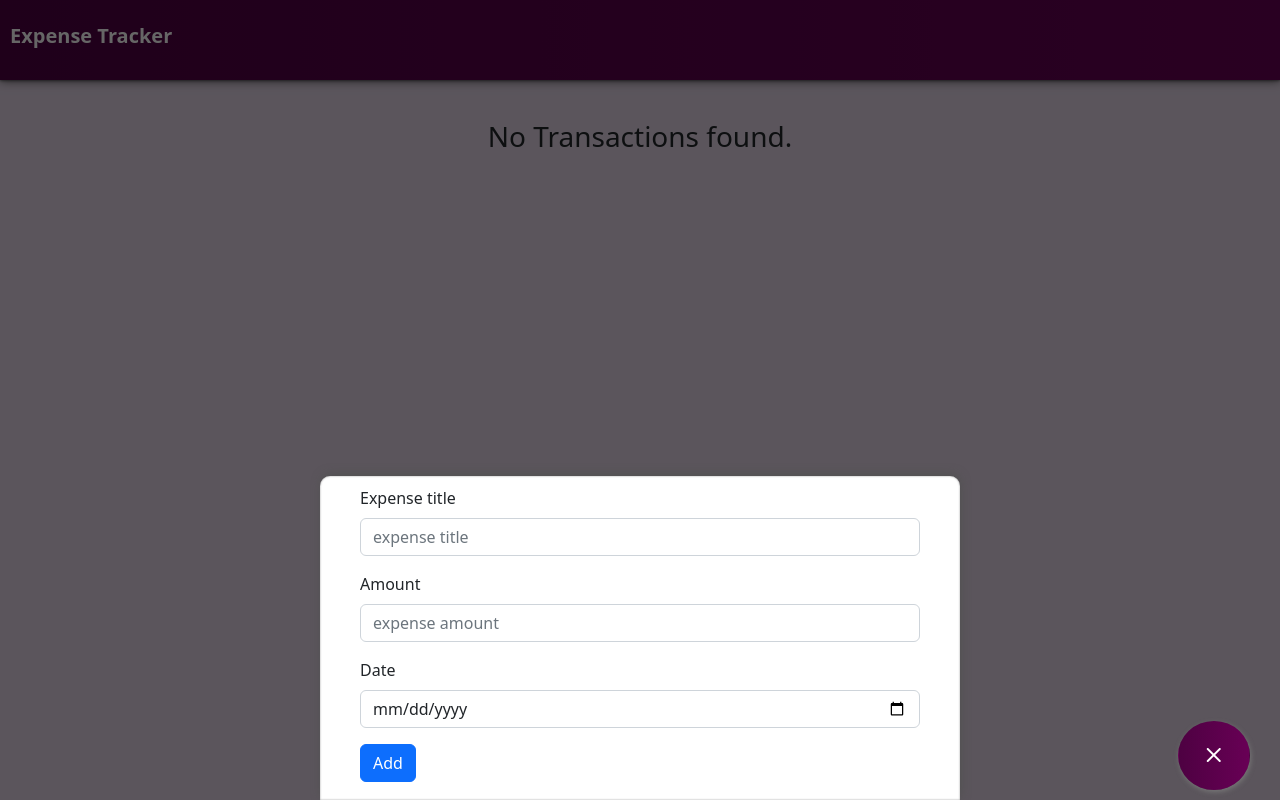
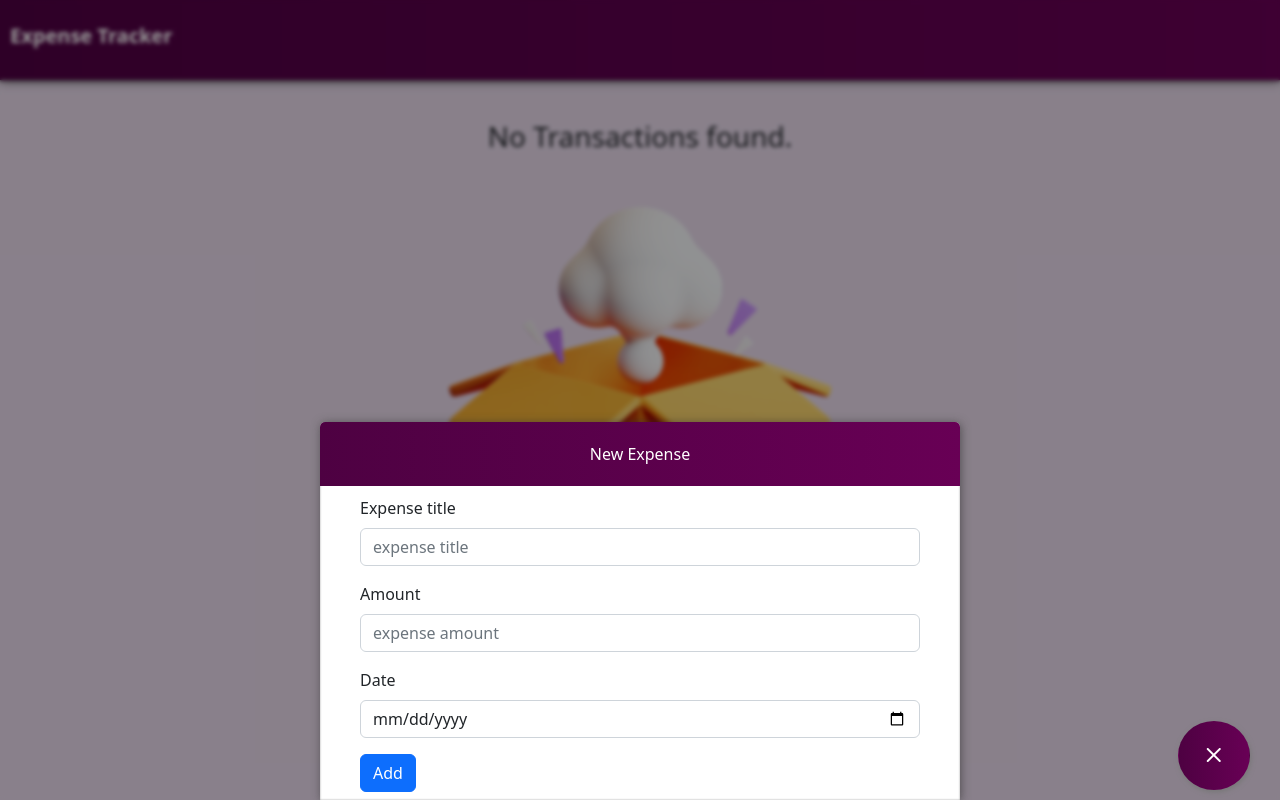
Before and after one commit to recklessly-lazy/expense-tracker, a React (Vite) app: page / in a window 1280 px wide. Both pictures are taken after a click on the button 1213 px from the left and 755 px from the top of the page. Built offline with nearby package versions, Linux system fonts and the light colour scheme.

Commit message:
added empty box asset, some css alterations

```diff
--- a/src/components/Backdrop/BackDrop.module.scss
+++ b/src/components/Backdrop/BackDrop.module.scss
@@ -4,9 +4,9 @@
     position: fixed;
     top: 0;
     left: 0;
-    background-color: rgb(0, 0, 0, 0.6);
+    background-color: rgba(0, 0, 0, 0.4);
     transform: translate3d(0, 0, 0);
-    // filter: blur(5px);
+    // backdrop-filter: blur(1px);
     z-index: 6;
     animation: entry 0.3s ease-in forwards;
 
@@ -19,14 +19,19 @@
 }
 
 @keyframes entry {
-    from {
+    0% {
         opacity: 0;
-        // filter: blur(0px);
+        backdrop-filter: blur(0px);
     }
 
-    to {
+    99% {
+        opacity: 0.99;
+        backdrop-filter: blur(0px);
+    }
+
+    100% {
         opacity: 1;
-        // filter: blur(5px);
+        backdrop-filter: blur(2px);
     }
 }
 
--- a/src/components/ConfirmationModal/ConfirmationModal.module.scss
+++ b/src/components/ConfirmationModal/ConfirmationModal.module.scss
@@ -3,11 +3,11 @@
     top: 50%;
     left: 50%;
     transform: translate(-50%, -50%);
-    padding: 20px;
+    padding: 40px;
     z-index: 10;
     background-color: whitesmoke;
-    border-radius: 3px;
-    box-shadow: 1px 3px 8px #444;
+    border-radius: 5px;
+    box-shadow: 1px 3px 8px rgba(68, 68, 68, 0.485), 3px 6px 13px rgba(68, 68, 68, 0.419), inset 0 -1px 3px rgba(68, 68, 68, 0.501);
     animation: entry 0.3s ease-in forwards;
 }
 
--- a/src/components/ExpenseItem/ExpenseItem.module.scss
+++ b/src/components/ExpenseItem/ExpenseItem.module.scss
@@ -2,7 +2,7 @@
     padding: 20px;
     background-color: rgb(255, 252, 246);
     border-radius: 5px;
-    box-shadow: 1px 2px 10px rgba(0, 0, 0, 0.148), inset 0 -2px 2px rgba(0, 0, 0, 0.236);
+    box-shadow: 1px 2px 10px rgba(0, 0, 0, 0.252), inset 0 -1px 1px rgba(0, 0, 0, 0.236);
     width: 90%;
     margin-bottom: 15px;
     display: flex;
--- a/src/components/ExpensesList/ExpensesList.tsx
+++ b/src/components/ExpensesList/ExpensesList.tsx
@@ -1,6 +1,8 @@
 import React from "react";
 import { useAppDispatch, useAppSelector } from "../../hooks/hooks";
 import ExpenseItem from "../ExpenseItem/ExpenseItem";
+
+import empty from '../../assets/empty-box-5342761-4468833.jpg'
 
 import styles from "./ExpensesList.module.scss";
 
@@ -10,7 +12,15 @@ function ExpensesList() {
     return (
         <div className={styles.listContainer}>
             {expenses.expenses.length === 0 ? (
-                <h3>No Transactions found.</h3>
+                <>
+                    {" "}
+                    <h3>No Transactions found.</h3>
+                    <center>
+                        {" "}
+                        {/* <i className="bi bi-trash3-fill" style={{fontSize: '100px'}}></i>{" "} */}
+                        <img src={empty} />
+                    </center>
+                </>
             ) : null}
             {expenses.expenses.map((expense) => (
                 <ExpenseItem key={expense.title} expense={expense} />
--- a/src/components/NewExpenseForm/NewExpenseForm.module.scss
+++ b/src/components/NewExpenseForm/NewExpenseForm.module.scss
@@ -4,14 +4,26 @@
     right: 0;
     bottom: 0;
     margin: auto;
-    max-width: 50%;
+    max-width: 60%;
     text-align: left;
     box-sizing: border-box;
-    box-shadow: 1px -2px 10px rgb(82, 82, 82), inset 0 0 2px rgb(146, 146, 146);
-    padding: 10px 40px;
-    border-radius: 10px 10px 0px 0px;
+    box-shadow: 1px 1px 10px rgba(47, 47, 47, 0.6), inset 0 0 2px rgb(146, 146, 146);
+    // padding: 10px 40px;
+    border-radius: 5px 5px 0px 0px;
     background-color: rgb(255, 255, 255);
+    overflow: hidden;
     z-index: 7;
+}
+
+.formHeader {
+    width: 100%;
+    padding: 20px;
+    text-align: center;
+    background: linear-gradient(to right, #4e0142, #680055);
+    color: white;
+}
+.formBody{
+        padding: 10px 40px;
 }
 
 .entry {
@@ -42,8 +54,14 @@
     }
 }
 
-@media (max-width: 450px){
-    .form{
+@media (max-width: 450px) {
+    .form {
         max-width: 90%;
     }
 }
+
+@media (min-width: 800px) {
+    .form {
+        max-width: 50%;
+    }
+}
--- a/src/components/NewExpenseForm/NewExpenseForm.tsx
+++ b/src/components/NewExpenseForm/NewExpenseForm.tsx
@@ -51,7 +51,8 @@ function NewExpenseForm({
                     if (!show) setRender(false);
                 }}
             >
-                <form className="pb-2" onSubmit={addExpenseHandler}>
+                <div className={styles.formHeader}>New Expense</div>
+                <form className={"pb-2"+' ' + styles.formBody} onSubmit={addExpenseHandler}>
                     <div className="pb-3">
                         <label className="form-label" htmlFor="expense_title">
                             Expense title
```
Also changed, not shown: src/assets/empty-box-5342761-4468833.jpg (added).
